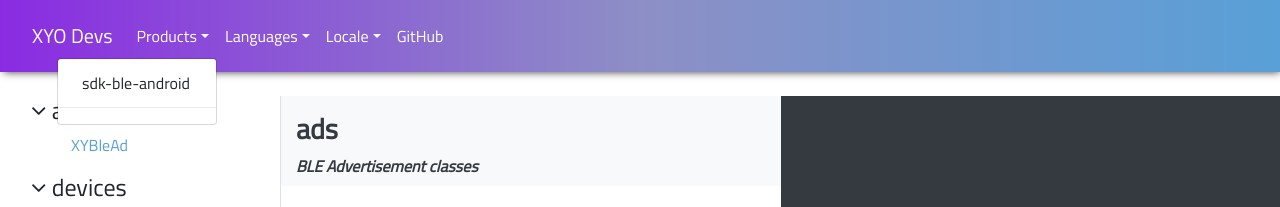
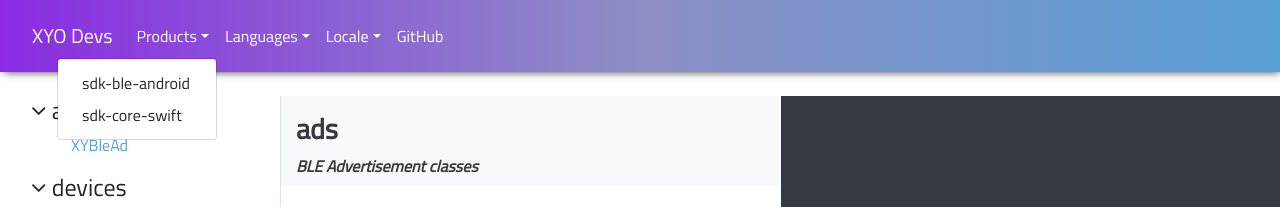
Before and after one commit to XYOracleNetwork-v1/app-reference-react, a React (Create React App) app: page / in a window 1280 px wide. Both pictures are taken after a click on the link "Products". Shown: the top 207 px of the page. Built offline with nearby package versions, Linux system fonts and the light colour scheme.

Commit message:
add sideNav layout component, setup state change, add swift schema

```diff
--- a/src/App.js
+++ b/src/App.js
@@ -5,13 +5,21 @@ import Header from './components/Header'
 import SideNav from './components/SideNav'
 import MethodView from './components/MethodOutputView'
 import sdkBle from './BLE_Schema'
+import swiftObject from './Object_Swift_Schema'
 import { Container, Col, Row } from 'reactstrap'
 
 const productState = sdkBle[0].id
+const swiftState = swiftObject[0].id
 
-const languageState = sdkBle[0].lang
+const kotlinState = sdkBle[0].lang
+const swiftLangState = swiftObject[0].lang
 
 const methodState = sdkBle[0].modules
+
+const swiftMethodState = swiftObject[0].modules
+
+
+console.log(swiftState)
 
 const containerStyle = {
   marginTop: '6rem'
@@ -22,17 +30,24 @@ class App extends Component {
   constructor(props) {
     super(props)
     this.state = {
-      products: productState,
-      languages: languageState,
-      methods: methodState,
+      products: [productState, swiftState],
+      languages: [kotlinState, swiftLangState],
+      methods: [],
     }
 
-    this.handleProductChange = this.handleProductChange.bind(this)
+    this.onClick = this.handleProductChange.bind(this)
+  }
+
+  componentDidMount() {
+    this.setState({
+      methods: methodState
+    })
   }
 
   handleProductChange(e) {
+    e.preventDefault();
     this.setState({
-      products: e.target.value
+      methods: e.target.value
     })
   }
 
@@ -44,7 +59,7 @@ class App extends Component {
           methods={this.state.methods}
           language={this.state.languages}
           product={this.state.products}
-          onclick={this.handleProductChange}
+          onClick={this.onClick}
         />
         <Container fluid style={containerStyle}>
           <Row>
--- /dev/null
+++ b/src/Object_Swift_Schema.js
@@ -0,0 +1,22 @@
+module.exports = [{
+  "id":"sdk-core-swift",
+  "name":"Swift Core Library",
+  "locale":"EN",
+  "platform":"iOS",
+  "lang":"Swift",
+  "type":"SDK",
+  "desc":"Core Library with support for XYO devices",
+  "modules": [
+    {
+      "desc": "Bound Witness classes",
+      "name": "bound witness",
+      "objects": [
+        {
+          "super": "XyoIterableStructure",
+          "desc": "creates a bound Witness ",
+          "name": "XyoBoundWitness",
+        }
+      ]
+    },
+  ],
+}]
--- a/src/components/Header.js
+++ b/src/components/Header.js
@@ -29,10 +29,22 @@ export default class Header extends Component {
     })
   }
 
-  renderNavItems = () => {
+  renderNavLangItems = () => {
     const { language } = this.props
 
-    return (<p>{language}</p>)
+    return language.map(lang => (
+        <DropdownItem>{lang}</DropdownItem>
+      )
+    )
+  }
+
+  renderNavProductItems = () => {
+    const { product } = this.props
+
+    return product.map(prod => (
+        <DropdownItem>{prod}</DropdownItem>
+      )
+    )
   }
 
   render() {
@@ -48,10 +60,7 @@ export default class Header extends Component {
                   Products
                 </DropdownToggle>
                 <DropdownMenu right>
-                  <DropdownItem>
-                    {this.props.product}
-                  </DropdownItem>
-                  <DropdownItem divider />
+                  {this.renderNavProductItems()}
                 </DropdownMenu>
               </UncontrolledDropdown>
                 <UncontrolledDropdown nav inNavbar>
@@ -59,10 +68,7 @@ export default class Header extends Component {
                   Languages
                 </DropdownToggle>
                 <DropdownMenu right>
-                  <DropdownItem>
-                    {this.renderNavItems()}
-                  </DropdownItem>
-                  <DropdownItem divider />
+                  {this.renderNavLangItems()}
                 </DropdownMenu>
               </UncontrolledDropdown>
                 <UncontrolledDropdown nav inNavbar>
--- a/src/components/SideNav.js
+++ b/src/components/SideNav.js
@@ -1,4 +1,5 @@
 import React, { Component } from 'react'
+import SideNavLayout from './SideNavLayout'
 
 export default class SideNav extends Component {
 
@@ -21,20 +22,11 @@ export default class SideNav extends Component {
 
   render() {
     return (
-      <div className="side-nav">
-        <div style={sideNavStyle} className="px-3">
-          <div>
-            {this.renderNavItems()}
-          </div>
-        </div>
-      </div>
+      <SideNavLayout>
+        {this.renderNavItems()}
+      </SideNavLayout>
     )
   }
-}
-
-const sideNavStyle = {
-  fontFamily: 'Titillium Web',
-  boxShadow: '2px 2px 6px - 2px #3f3b3b'
 }
 
 const textDecorationStyle = {
--- /dev/null
+++ b/src/components/SideNavLayout.js
@@ -0,0 +1,21 @@
+import React from 'react'
+
+const SideNavLayout = props => {
+  return (
+    <div className="side-nav">
+      <div style={sideNavStyle} className="px-3">
+        <div>
+          {props.children}
+        </div>
+      </div>
+    </div>
+  )
+}
+
+const sideNavStyle = {
+  fontFamily: 'Titillium Web',
+  boxShadow: '2px 2px 6px - 2px #3f3b3b',
+  listStyle: 'none'
+}
+
+export default SideNavLayout
```
